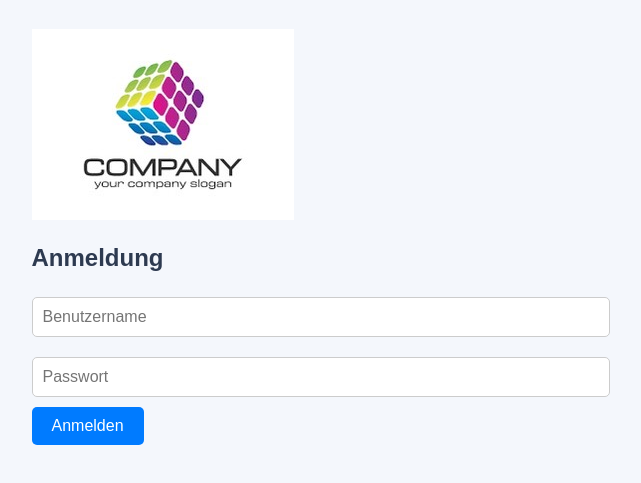
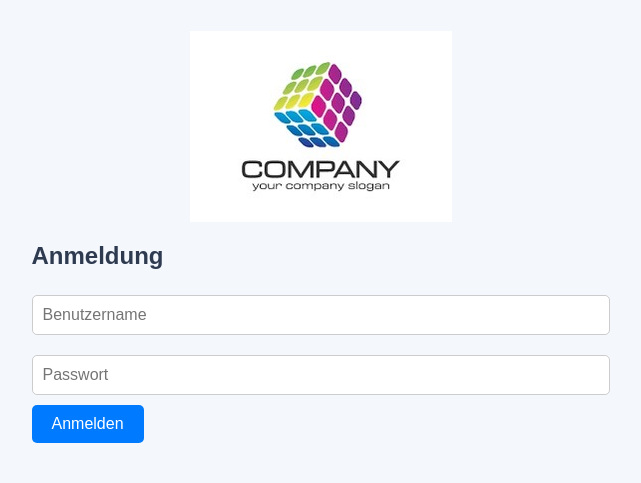
Before and after one commit to philchamp2004/software, a plain HTML site: page index.html in a window 1280 px wide. Shown: the part 163-646 px from the top of the page, without its empty margins (319-960 px from the left). Drawn offline with nearby package versions, Linux system fonts and the light colour scheme.

Commit message:
Update styles.css

```diff
--- a/styles.css
+++ b/styles.css
@@ -138,3 +138,10 @@ button:disabled {
     background-color: #cccccc;
     cursor: not-allowed;
 }
+
+#login img {
+    display: block;
+    margin: 0 auto;
+    max-width: 100%;
+    height: auto;
+}
```
